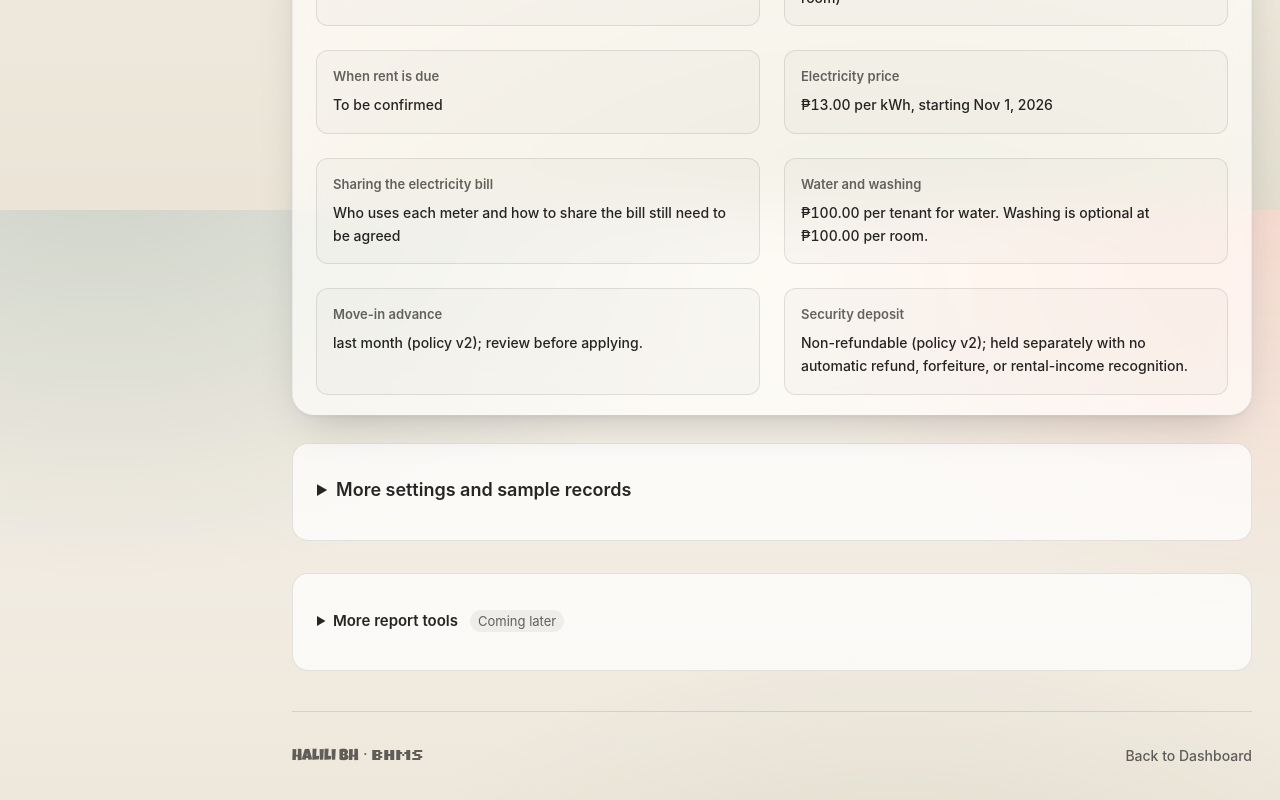
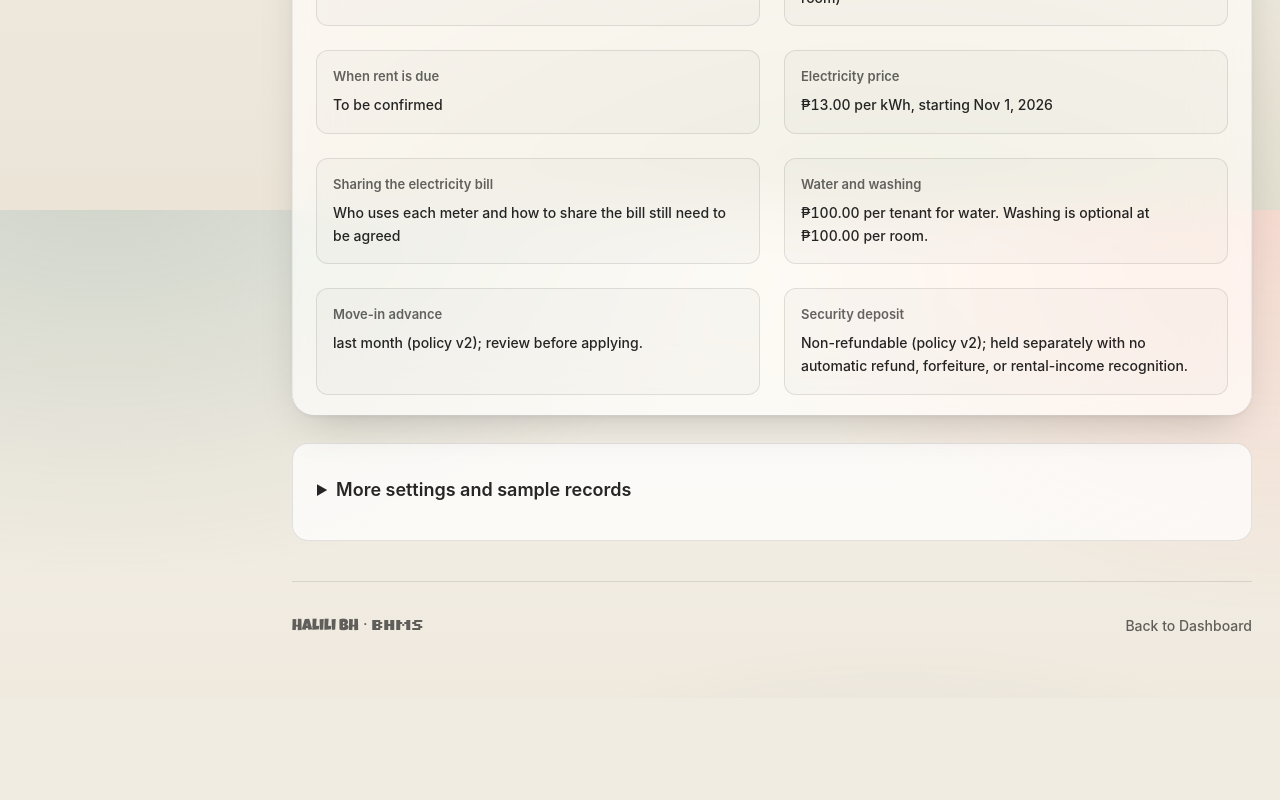
Before and after one commit to Lang-Shin/BH-Management-System, a React (Vite) app: page /reports in a window 1280 px wide. Shown: the part 2202-3002 px from the top of the page. After the commit the page ends 2900 px from the top, so only its background shows below. Built offline with nearby package versions, Linux system fonts and the light colour scheme.

Commit message:
feat(ui): removed the “More report tools” section from Reports & Settings

```diff
--- a/src/features/reports/reports-page.tsx
+++ b/src/features/reports/reports-page.tsx
@@ -10,7 +10,6 @@ import { PageHeader, PreviewNotice, StatCard } from '@/components/shared/page'
 import { AnimatedNumber } from '@/components/shared/animated-number'
 import { Card, CardContent, CardDescription, CardHeader, CardTitle } from '@/components/ui/card'
 import { PaginatedDataTable } from '@/components/shared/table-pagination'
-import { WorkflowPlaceholders } from '@/components/shared/workflow-placeholders'
 import { ResetDemoButton } from '@/components/shared/reset-demo-button'
 import { usePrototype } from '@/hooks/use-prototype'
 import { selectSummary } from '@/domain/calculations/summary'
@@ -142,9 +141,5 @@ export default function Reports() {
     ]} /></section>
       <p className="mt-5 text-sm text-muted-foreground">Your changes are saved only in this browser. This is not a backup.</p>
     </details>
-    <WorkflowPlaceholders title="More report tools" items={[
-      { title: 'Print other reports', description: 'A room summary CSV is available above. Printing and other report formats will be available later.' },
-      { title: 'Save a backup', description: 'Making a backup copy and bringing back saved records will be added later.' },
-    ]} />
   </>
 }
```
